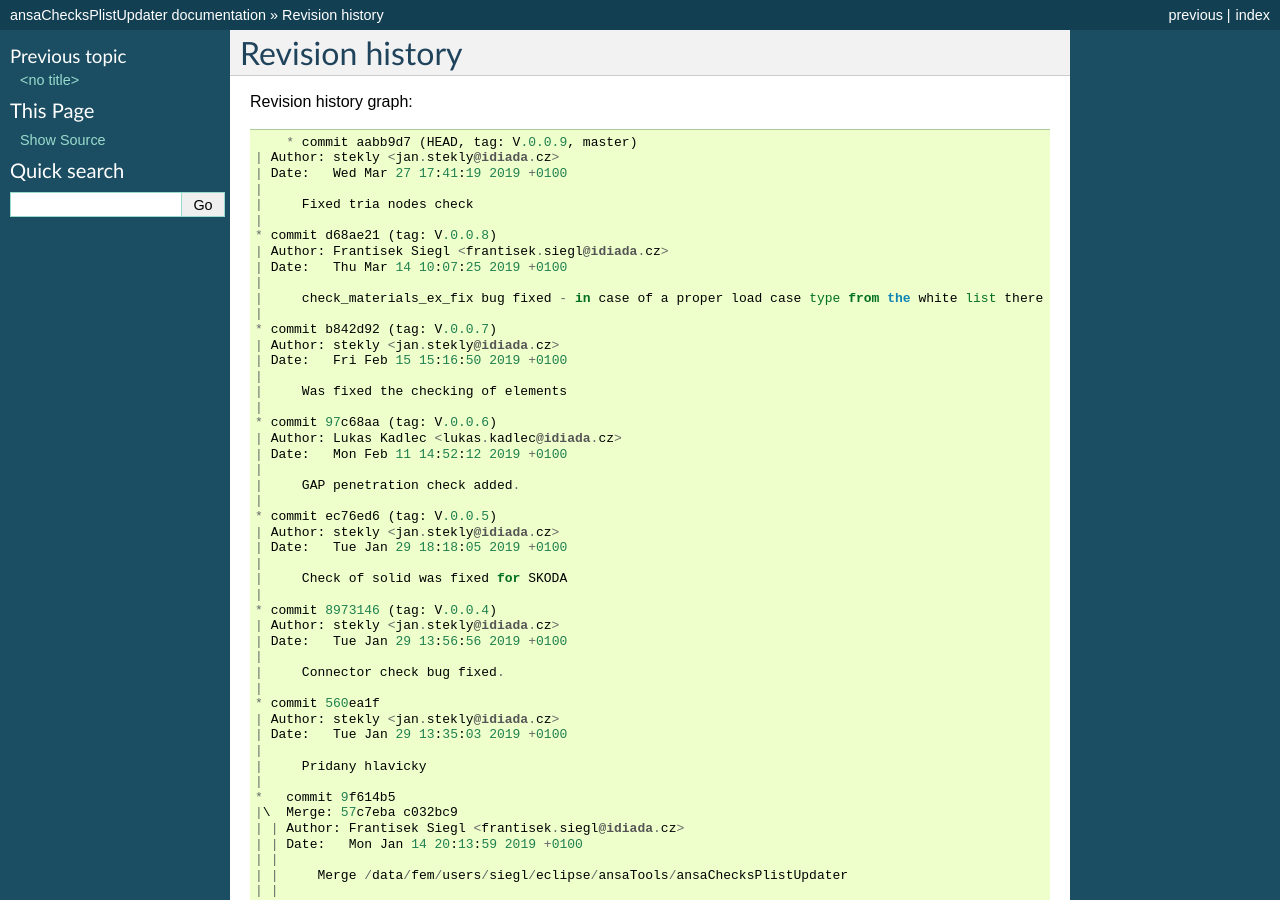
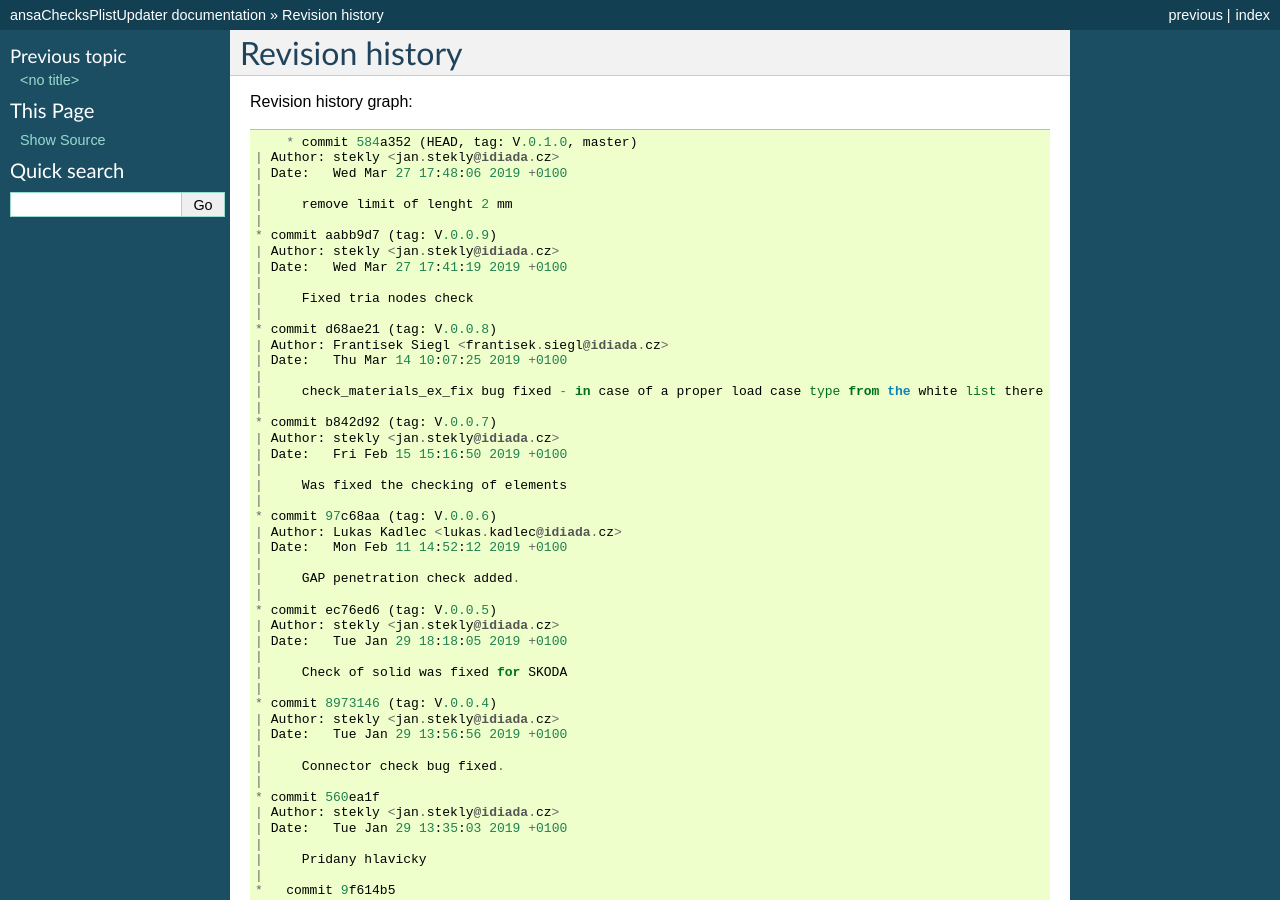
Before and after one commit to fanaSiegl/checks, a Sphinx documentation site: the page built from doc/sphinx/source/revision_history.rst, in a window 1280 px wide and 900 px high. Built offline with Sphinx 7.4.7, drawn with Linux system fonts in a browser that asks for light colours; formulas are drawn with MathJax 3; pages that are not in the unit, such as notebooks, are missing from menus; the version number could not be read and is left out.

```diff
--- a/doc/sphinx/source/revision_history.rst
+++ b/doc/sphinx/source/revision_history.rst
@@ -4,7 +4,13 @@
 
 Revision history graph::
 
-       * commit aabb9d7 (HEAD, tag: V.0.0.9, master)
+       * commit 584a352 (HEAD, tag: V.0.1.0, master)
+   | Author: stekly <jan.stekly@idiada.cz>
+   | Date:   Wed Mar 27 17:48:06 2019 +0100
+   |
+   |     remove limit of lenght 2 mm
+   |
+   * commit aabb9d7 (tag: V.0.0.9)
    | Author: stekly <jan.stekly@idiada.cz>
    | Date:   Wed Mar 27 17:41:19 2019 +0100
    |
```
Also changed, not shown: 1 other file.
